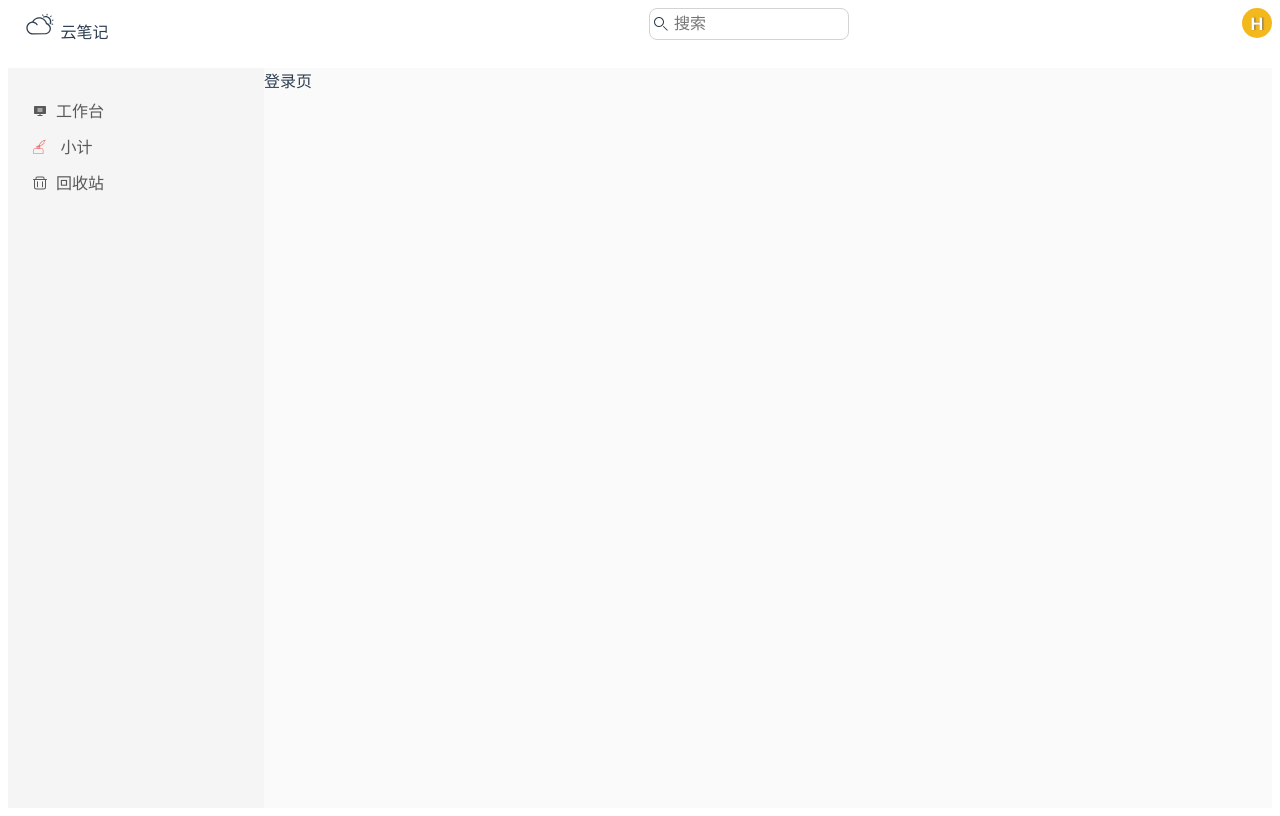
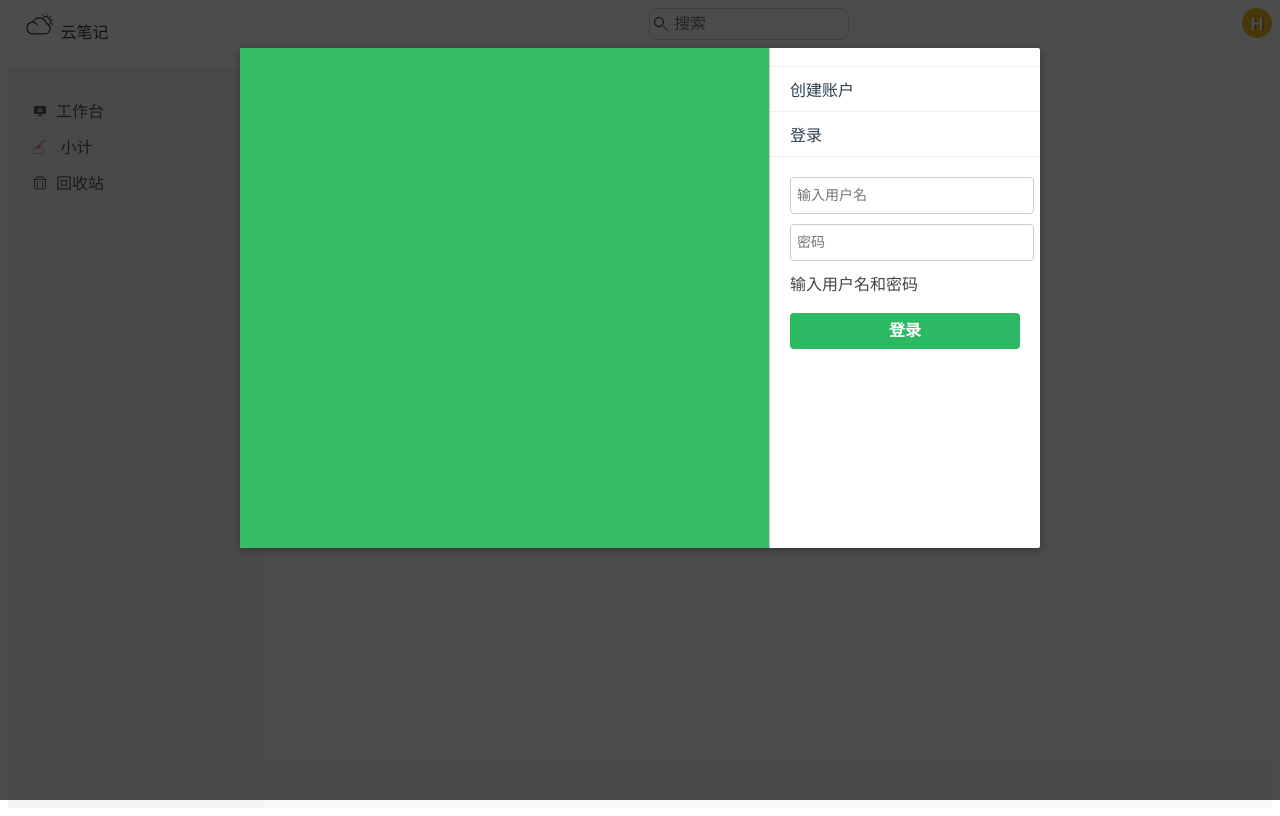
Before and after one commit to ao1115/notebook, a Vue app: page / in a window 1280 px wide. Built offline with nearby package versions, Linux system fonts and the light colour scheme.

Commit message:
完成登录页面注册登录功能

```diff
--- a/src/views/Login.vue
+++ b/src/views/Login.vue
@@ -1,8 +1,209 @@
 <template>
-  <div>登录页</div>
+  <div id="login">
+    <div class="modal-mask">
+      <div class="modal-wrapper">
+        <div class="modal-container">
+          <div class="main"></div>
+          <div class="form">
+            <h3 @click="showRegister">创建账户</h3>
+            <div v-show="isShowRegister" class="register">
+              <input
+                type="text"
+                v-model="register.username"
+                placeholder="用户名"
+              />
+              <input
+                type="password"
+                v-model="register.password"
+                placeholder="密码"
+              />
+              <p :class="{ error: register.isError }">{{ register.notice }}</p>
+              <div class="button" @click="onRegister">创建账号</div>
+            </div>
+            <h3 @click="showLogin">登录</h3>
+            <div v-show="isShowLogin" class="login">
+              <input
+                type="text"
+                v-model="login.username"
+                placeholder="输入用户名"
+              />
+              <input
+                type="password"
+                v-model="login.password"
+                placeholder="密码"
+              />
+              <p :class="{ error: login.isError }">{{ login.notice }}</p>
+              <div class="button" @click="onLogin">登录</div>
+            </div>
+          </div>
+        </div>
+      </div>
+    </div>
+  </div>
 </template>
 
+   <script>
+export default {
+  data() {
+    return {
+      isShowLogin: true,
+      isShowRegister: false,
+      login: {
+        username: "",
+        password: "",
+        notice: "输入用户名和密码",
+        isError: false,
+      },
+      register: {
+        username: "",
+        password: "",
+        notice:
+          "用户名4~16个字符，仅限于字母、数字、下划线、中文；密码长度为6~16个字符",
+        isError: false,
+      },
+    };
+  },
+  methods: {
+    showLogin() {
+      this.isShowLogin = true;
+      this.isShowRegister = false;
+    },
+    showRegister() {
+      this.isShowLogin = false;
+      this.isShowRegister = true;
+    },
+    onRegister() {
+      if (!/^[\w\u4e00-\u9fa5]{4,16}$/.test(this.register.username)) {
+        this.register.isError = true;
+        this.register.notice = "用户名3~15个字符，仅限于字母数字下划线中文";
+        return;
+      }
+      if (!/^.{6,16}$/.test(this.register.password)) {
+        this.register.isError = true;
+        this.register.notice = "密码长度为6~16个字符";
+        return;
+      }
+      this.register.isError = false;
+      this.register.notice = "";
+      console.log(this.register.username);
+      console.log(
+        `start register..., username: ${this.register.username} , password: ${this.register.password}`
+      );
+    },
+    onLogin() {
+      if (!/^[\w\u4e00-\u9fa5]{3,15}$/.test(this.login.username)) {
+        this.login.isError = true;
+        this.login.notice = "用户名3~15个字符，仅限于字母数字下划线中文";
+        return;
+      }
+      if (!/^.{6,16}$/.test(this.login.password)) {
+        this.login.isError = true;
+        this.login.notice = "密码长度为6~16个字符";
+        return;
+      }
+      this.login.isError = false;
+      this.login.notice = "";
+      console.log(
+        `start login..., username: ${this.login.username} , password: ${this.login.password}`
+      );
+    },
+  },
+};
+</script>
+<style lang="scss" scoped>
+.modal-mask {
+  position: fixed;
+  z-index: 100;
+  top: 0;
+  left: 0;
+  width: 100%;
+  height: 100%;
+  background-color: rgba(0, 0, 0, 0.7);
+  display: table;
+  transition: opacity 0.3s ease;
+}
 
+.modal-wrapper {
+  display: table cell;
+  vertical-align: middle;
+}
 
-<style lang="scss" scoped>
+.modal-container {
+  width: 800px;
+  height: 500px;
+  margin: 48px auto;
+  background-color: #fff;
+  border-radius: 2px;
+  box-shadow: 0 2px 8px rgba(0, 0, 0, 0.33);
+  transition: all 0.3s ease;
+  font-family: Helvetica, Arial, sans serif;
+  display: flex;
+
+  .main {
+    flex: 1;
+    background: #36bc64;
+    background-size: contain;
+  }
+  .form {
+    width: 270px;
+    border-left: 1px solid #ccc;
+    > h3 {
+      padding: 10px 20px;
+      font-weight: normal;
+      font-size: 16px;
+      border-top: 1px solid #eee;
+      cursor: pointer;
+      margin: 0;
+      &:nth-of-type(1) {
+        margin-top: 18px;
+      }
+      &:nth-of-type(2) {
+        border-bottom: 1px solid #eee;
+      }
+    }
+    .button {
+      background-color: #2bb964;
+      height: 36px;
+      line-height: 36px;
+      text-align: center;
+      font-weight: bold;
+      color: #fff;
+      border-radius: 4px;
+      margin-top: 18px;
+      cursor: pointer;
+    }
+
+    .login,
+    .register {
+      padding: 10px 20px;
+      border-top: 1px solid #eee;
+      input {
+        display: block;
+        width: 100%;
+        height: 35px;
+        line-height: 35px;
+        padding: 0 6px;
+        border-radius: 4px;
+        border: 1px solid #ccc;
+        outline: none;
+        font-size: 14px;
+        margin-top: 10px;
+      }
+      input:focus {
+        border: 3px solid #9dcaf8;
+      }
+      p {
+        font-ize: 12px;
+        margin-top: 10px;
+        color: #444;
+      }
+      .error {
+        color: red;
+      }
+    }
+    .login {
+      border-top: 0;
+    }
+  }
+}
 </style>
```
